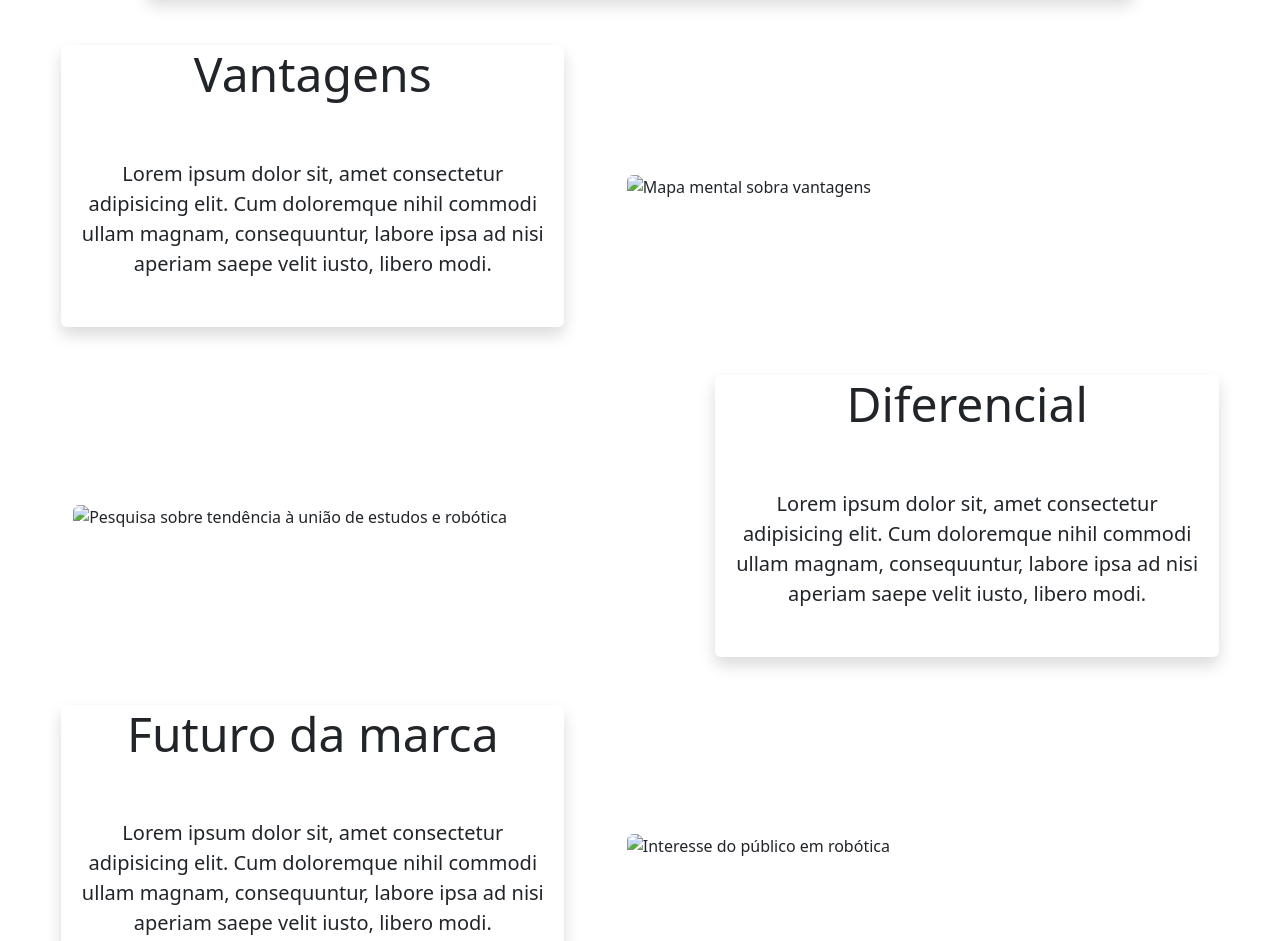
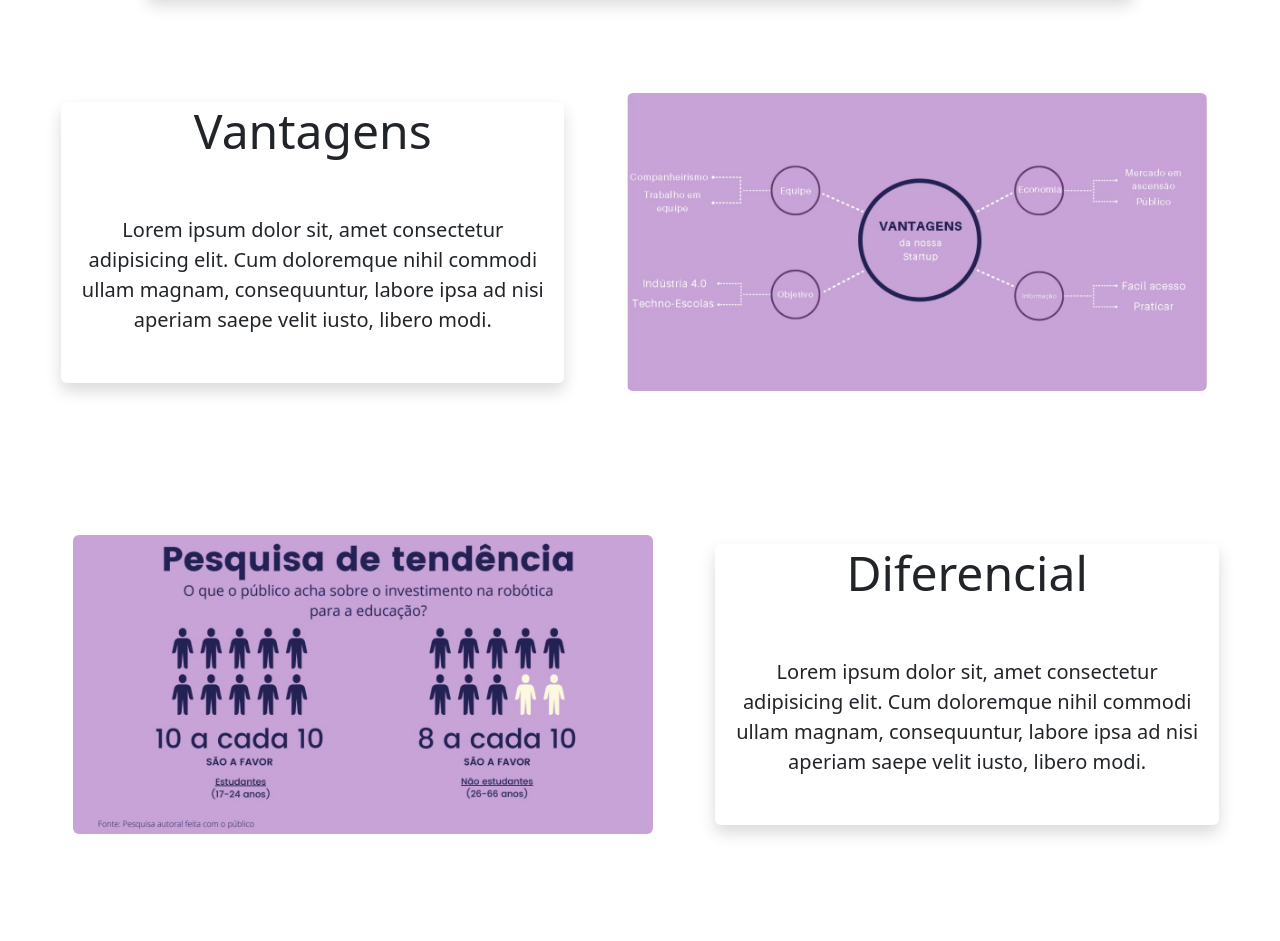
Before and after one commit to NicolasEstrella/Sprint03, a plain HTML site: page index.html in a window 1280 px wide. Shown: the part 4439-5380 px from the top of the page. Drawn offline with nearby package versions, Linux system fonts and the light colour scheme.

Commit message:
Update informação --> informacao

```diff
--- a/index.html
+++ b/index.html
@@ -387,12 +387,12 @@
                 <p class="lead text-center my-5">Lorem ipsum dolor sit, amet consectetur adipisicing elit. Cum doloremque nihil commodi ullam magnam, consequuntur, labore ipsa ad nisi aperiam saepe velit iusto, libero modi.</p>
             </div>
             <div class="col-sm-12 col-md-6 my-5 mx-auto">
-                <img src="./images/Sistemas de Informação/Vantagens.jpeg" alt="Mapa mental sobra vantagens" class="img-fluid rounded">
+                <img src="./images/Sistemas de Informacao/Vantagens.jpeg" alt="Mapa mental sobra vantagens" class="img-fluid rounded">
             </div>
         </div>
         <div class="row my-5 d-flex align-items-center justify-content-center">
             <div class="col-sm-12 col-md-6 my-5 mx-auto">
-                <img src="./images/Sistemas de Informação/Diferencial.jpeg" alt="Pesquisa sobre tendência à união de estudos e robótica" class="img-fluid rounded">
+                <img src="./images/Sistemas de Informacao/Diferencial.jpeg" alt="Pesquisa sobre tendência à união de estudos e robótica" class="img-fluid rounded">
             </div>
             <div class="col-sm-12 col-md-5 d-flex flex-column align-items-center justify-content-center shadow rounded mx-auto">
                 <h2 class="display-5">Diferencial</h2>
@@ -405,7 +405,7 @@
                 <p class="lead text-center my-5">Lorem ipsum dolor sit, amet consectetur adipisicing elit. Cum doloremque nihil commodi ullam magnam, consequuntur, labore ipsa ad nisi aperiam saepe velit iusto, libero modi.</p>
             </div>
             <div class="col-sm-12 col-md-6 my-5 mx-auto">
-                <img src="./images/Sistemas de Informação/Futuro da marca.jpeg" alt="Interesse do público em robótica" class="img-fluid rounded">
+                <img src="./images/Sistemas de Informacao/Futuro da marca.jpeg" alt="Interesse do público em robótica" class="img-fluid rounded">
             </div>
         </div>
     </div>
```
